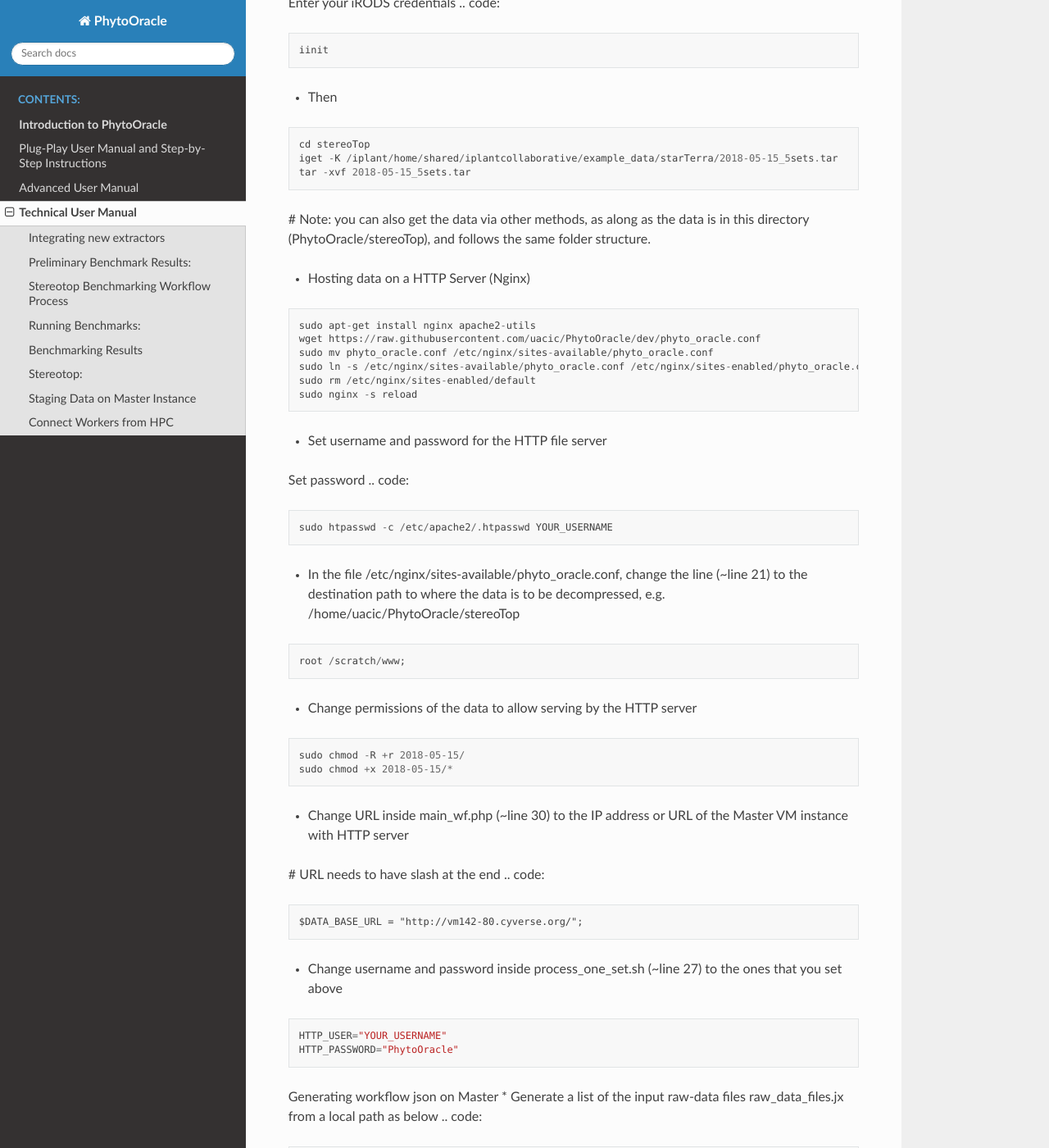
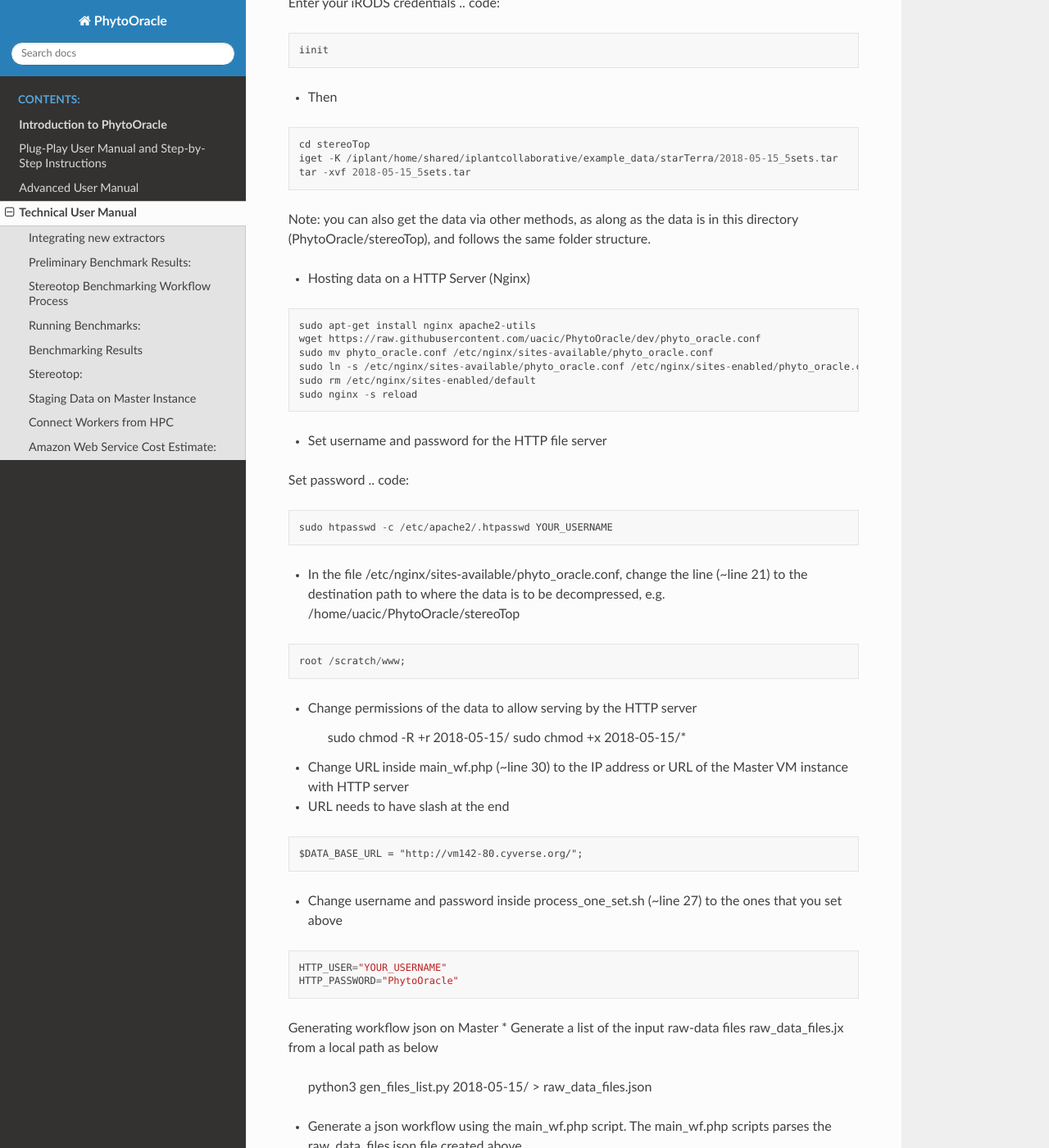
Before and after one commit to LyonsLab/PhytoOracle, a Sphinx documentation site: the page built from docs/technical.rst, in a window 1280 px wide and 1400 px high, scrolled down 4201 px. Shown: the whole window at 82% size. Built offline with Sphinx 7.4.7 and the Read the Docs theme 2.0.0, drawn with Linux system fonts in a browser that asks for light colours; some of the changed text lies outside the part shown.

Commit message:
Update technical.rst

```diff
--- a/docs/technical.rst
+++ b/docs/technical.rst
@@ -257,12 +257,11 @@ Set password
 
 	root /scratch/www;
 * Change permissions of the data to allow serving by the HTTP server
-.. code::
 
 	sudo chmod -R +r 2018-05-15/
 	sudo chmod +x 2018-05-15/*
 * Change URL inside main_wf.php (~line 30) to the IP address or URL of the Master VM instance with HTTP server
-# URL needs to have slash at the end
+* URL needs to have slash at the end
 .. code::
 
 	$DATA_BASE_URL = "http://vm142-80.cyverse.org/";
@@ -274,7 +273,6 @@ Set password
 
 Generating workflow json on Master
 * Generate a list of the input raw-data files raw_data_files.jx from a local path as below
-.. code::
 
 	python3 gen_files_list.py 2018-05-15/ >  raw_data_files.json
 * Generate a json workflow using the main_wf.php script. The main_wf.php scripts parses the raw_data_files.json file created above.
@@ -346,10 +344,10 @@ Scanner3DTop:
 **TODO decide if and how we are attempting to benchmark this one.
 
 Amazon Web Service Cost Estimate:
-
+-------------------------------
 Size:
-*Steretop Raw Data input: 110 G / Day
-*Steretop Raw Data output: 20 G / Day
+* Steretop Raw Data input: 110 G / Day
+* Steretop Raw Data output: 20 G / Day
 
 .. image:: stereTop_AWS_Est.png
   :width: 100
```
Also changed, not shown: other parts of docs/technical.rst (+1 -1 lines).
